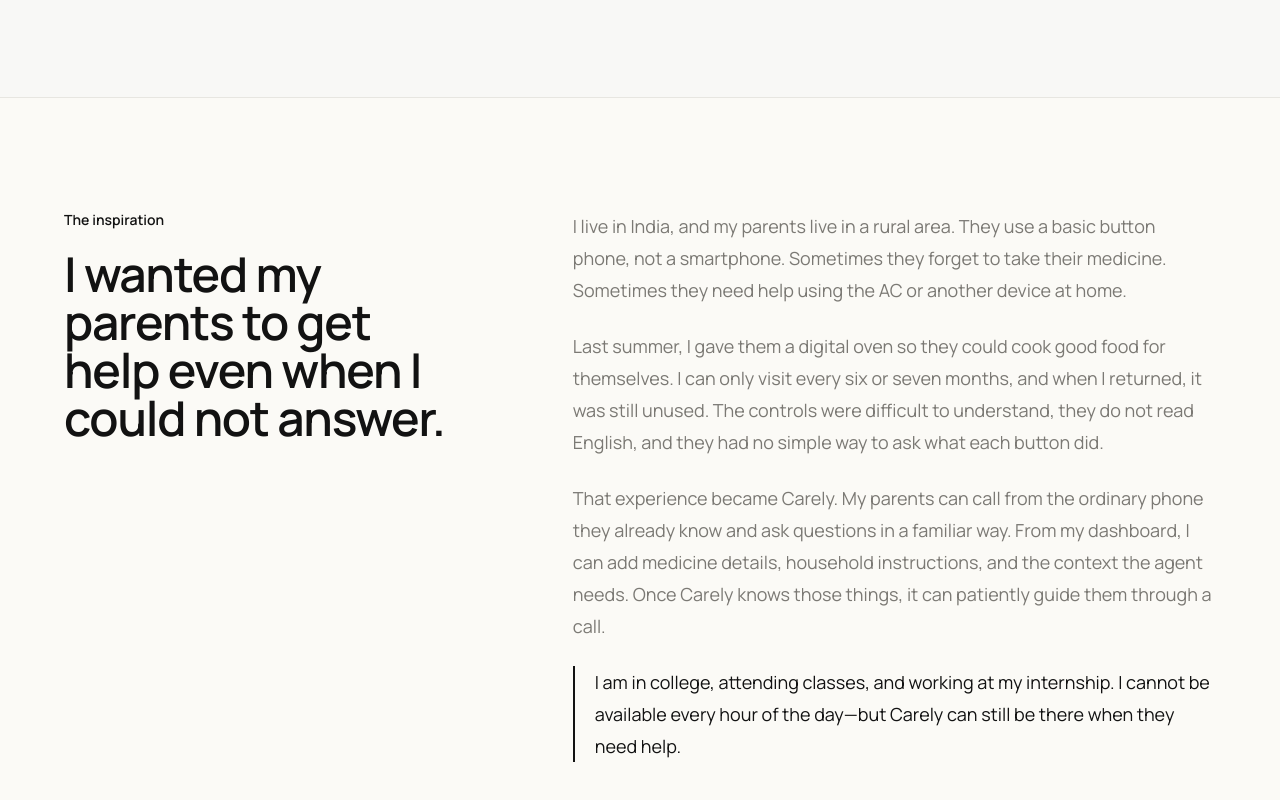
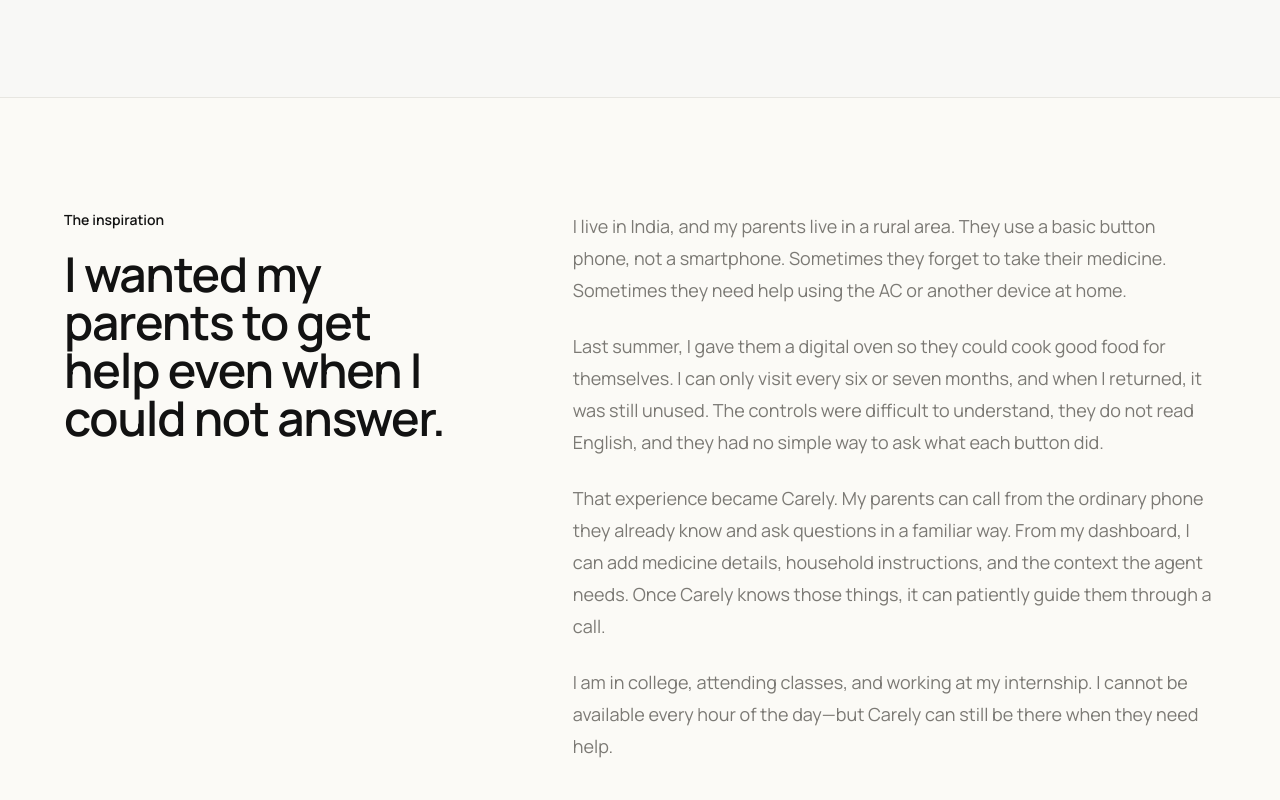
Before and after one commit to vimzh/carely, a Next.js app in the folder apps/web/: page / in a window 1280 px wide. Shown: the part 1644-2444 px from the top of the page. Built offline with nearby package versions, Linux system fonts and the light colour scheme; no server answers.

Commit message:
style: simplify inspiration closing paragraph

```diff
--- a/apps/web/src/components/landing-inspiration.tsx
+++ b/apps/web/src/components/landing-inspiration.tsx
@@ -28,7 +28,7 @@
             household instructions, and the context the agent needs. Once Carely knows those things,
             it can patiently guide them through a call.
           </p>
-          <p className="border-l-2 border-primary pl-5 text-foreground">
+          <p>
             I am in college, attending classes, and working at my internship. I cannot be available
             every hour of the day—but Carely can still be there when they need help.
           </p>
```
